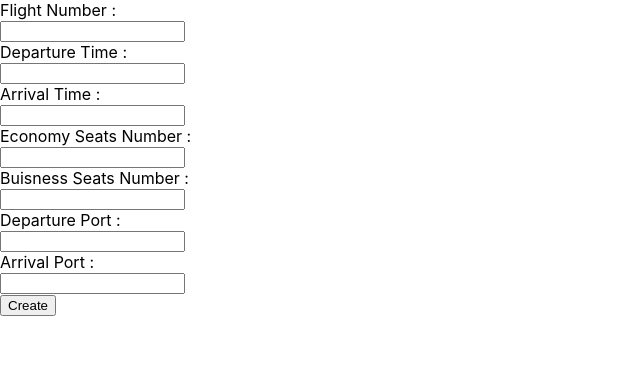
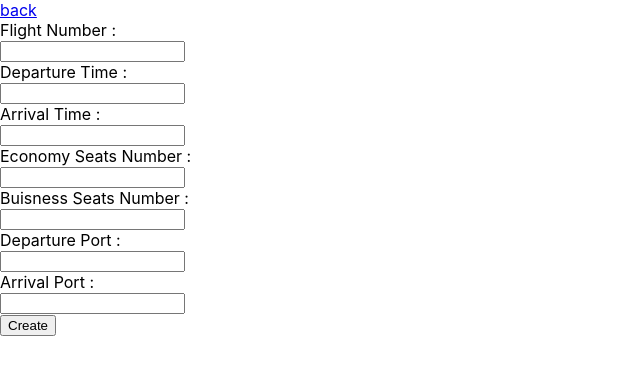
Before and after one commit to advanced-computer-lab/Unique-and-in-English-only, a React (Create React App) app in the folder Frontend/react-app/: page /createFlight in a window 1280 px wide. Shown: the top 374 px of the page, without its empty margins (0-640 px from the left). Built offline with nearby package versions, Linux system fonts and the light colour scheme.

Commit message:
back button

```diff
--- a/Frontend/react-app/src/createFlight.js
+++ b/Frontend/react-app/src/createFlight.js
@@ -32,6 +32,7 @@ function CreateFlight() {
 
   return (
     <div className="createflight-form">
+      <a href="http://localhost:3000">back</a>
       <form>
         <label >Flight Number :</label><br></br>
         <input type="text" required id="FlightNumber" value={values.FlightNumber} onChange={set('FlightNumber')}  ></input><br></br>
@@ -54,7 +55,7 @@ function CreateFlight() {
 
 
       </PopUp>
-    </div>
+    </div >
   )
 }
 export default CreateFlight;
--- a/Frontend/react-app/src/index.js
+++ b/Frontend/react-app/src/index.js
@@ -5,9 +5,11 @@ import App from './App';
 import reportWebVitals from './reportWebVitals';
 import List from "./listFlights";
 import Create from "./createFlight";
+
+
 ReactDOM.render(
   <React.StrictMode>
-    <App/>
+    <App />
   </React.StrictMode>,
   document.getElementById('root')
 );
--- a/Frontend/react-app/src/listFlights.js
+++ b/Frontend/react-app/src/listFlights.js
@@ -49,6 +49,8 @@ function ListFlights() {
   return (
     <div className="">
       <div className="content">
+        <a href="http://localhost:3000">back</a>
+
         <h1>Flights </h1>
 
         <br />
--- a/Frontend/react-app/src/searchFlights.js
+++ b/Frontend/react-app/src/searchFlights.js
@@ -66,6 +66,7 @@ function SearchFlight() {
 
     <div className="container">
       <div className="searchflight-form">
+        <a href="http://localhost:3000">back</a>
         <form>
           <label >Flight Number :</label><br></br>
           <input type="text" id="FlightNumber" value={values.FlightNumber} onChange={set('FlightNumber')}  ></input><br></br>
--- a/Frontend/react-app/src/updateFlight.js
+++ b/Frontend/react-app/src/updateFlight.js
@@ -32,6 +32,7 @@ function UpdateFlight(props) {
 
   return (
     <div className="createflight-form">
+      <a href="http://localhost:3000">home</a>
       <form>
         <label >Flight Number :</label><br></br>
         <input type="text" required id="FlightNumber" value={values.FlightNumber} onChange={set('FlightNumber')}  ></input><br></br>
```
Also changed, not shown: 1 other file (tests, documents, lock files or other folders).
